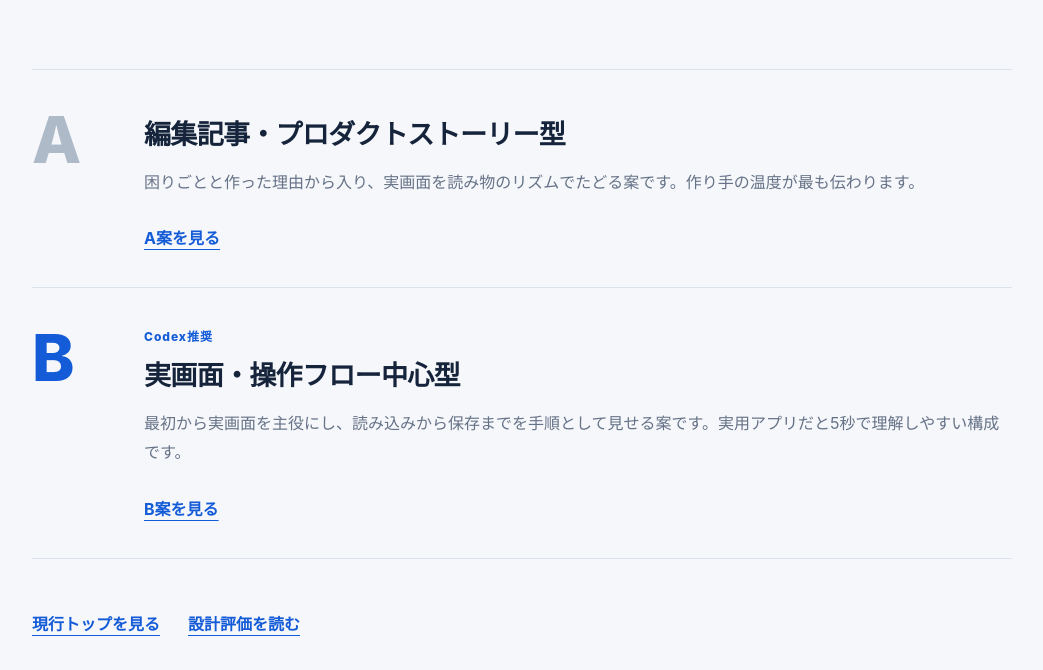
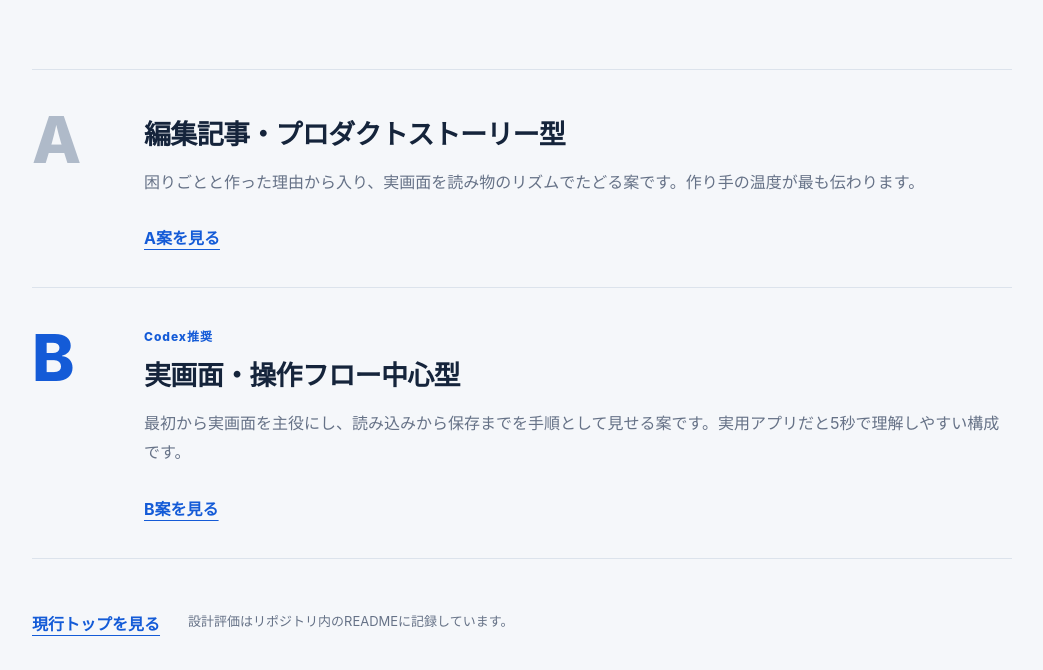
Before and after one commit to nkis-works/slarog, a website: page prototypes/slarog-home-redesign/index.html in a window 1280 px wide. Shown: the part 306-976 px from the top of the page, without its empty margins (118-1161 px from the left). Drawn offline with Linux system fonts and the light colour scheme.

Commit message:
Remove non-deployed prototype link

```diff
--- a/prototypes/slarog-home-redesign/comparison.css
+++ b/prototypes/slarog-home-redesign/comparison.css
@@ -74,6 +74,11 @@ article a,
   font-weight: 750;
   text-underline-offset: 5px;
 }
+.links span {
+  margin-top: 12px;
+  color: var(--muted);
+  font-size: 13px;
+}
 .recommended .letter {
   color: var(--blue);
 }
--- a/prototypes/slarog-home-redesign/index.html
+++ b/prototypes/slarog-home-redesign/index.html
@@ -38,7 +38,7 @@
 
     <nav class="links" aria-label="比較リンク">
       <a href="../../index.html">現行トップを見る</a>
-      <a href="README.md">設計評価を読む</a>
+      <span>設計評価はリポジトリ内のREADMEに記録しています。</span>
     </nav>
   </main>
 </body>
```
Also changed, not shown: prototypes/slarog-home-redesign/prototypes.spec.ts (+9 -0 lines).
